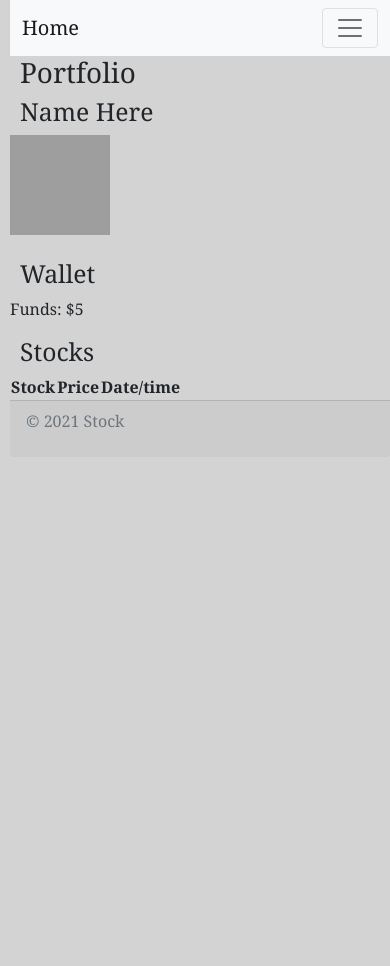
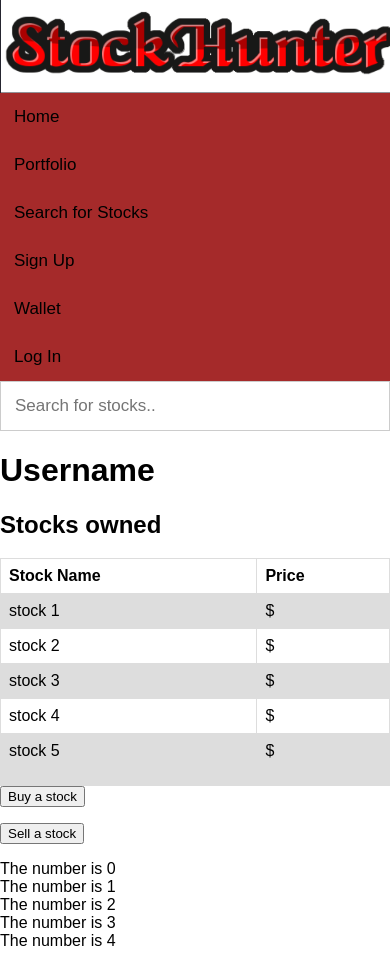
Before and after one commit to Abraca-Daniel/stockmarketreal, a Flask app: page /portfolio in a window 390 px wide; the page is wider, and only the part inside the window is pictured. Before the commit the page ends 428 px from the top of that part, so only its background shows below. Run offline with Flask 3, Linux system fonts and the light colour scheme; lists and menus that the app fills with data are empty; grey boxes are pictures that could not be loaded.

Commit message:
Final Mohammid Page Addtion
This will probably Stailize the Branch

```diff
--- a/FlaskPractice/app.py
+++ b/FlaskPractice/app.py
@@ -260,6 +260,10 @@ def transaction():
 def support():
     return render_template('support.html')
 
+@app.route("/searchstock")
+def searchstock():
+    return render_template('searchstock.html')
+
 @app.route("/faq")
 def faq():
    return render_template('faq.html')
--- a/FlaskPractice/templates/portfolio.html
+++ b/FlaskPractice/templates/portfolio.html
@@ -1,32 +1,192 @@
-{% extends "base.html" %}
-{% block body %}
+<! DOCTYPE html>
+<div style="text-align: left;"><img src="StockHunter.png" width="400"/></div>
+<html>
+<header>
+    <meta charset="utf-8" />
+    <title>PORTFOLIO - STOCKSITE</title>
+</header>
+<div class="topnav">
+  <a class="active" href="index.html">Home</a>
+  <a href="portfolio">Portfolio</a>
+  <a href="searchstock">Search for Stocks</a>
+   <a href="signup">Sign Up</a>
+   <a href="wallet.html">Wallet</a>
+   <a href="login">Log In</a>
 
-<h1>Portfolio</h1>
+  <input type="text" placeholder="Search for stocks..">
+</div>
+<meta name="viewport" content="width=device-width, initial-scale=1">
+<style>
+* {box-sizing: border-box;}
 
-<h2>Name Here</h2>
-<img src="https://upload.wikimedia.org/wikipedia/commons/a/ac/Default_pfp.jpg" height="100" width="100"><br>
-<br>
-<h2>Wallet</h2>
-<!-- Replace Hard Coding with pulling -->
-<p>Funds: $5</p>
+body {
+  margin: 0;
+  font-family: Arial, Helvetica, sans-serif;
+}
 
-<h2>Stocks</h2>
+.topnav {
+  overflow: hidden;
+  background-color: #A52A2A;
+}
+
+.topnav a {
+  float: left;
+  display: block;
+  color: black;
+  text-align: center;
+  padding: 14px 16px;
+  text-decoration: none;
+  font-size: 17px;
+}
+
+.topnav a:hover {
+  background-color: #ddd;
+  color: black;
+}
+
+.topnav a.active {
+  background-color: #A52A2A;
+  color: black;
+}
+
+.topnav input[type=text] {
+  float: right;
+  padding: 6px;
+  margin-top: 8px;
+  margin-right: 50px;
+  border: none;
+  font-size: 17px;
+}
+
+@media screen and (max-width: 600px) {
+  .topnav a, .topnav input[type=text] {
+    float: none;
+    display: block;
+    text-align: left;
+    width: 100%;
+    margin: 0;
+    padding: 14px;
+  }
+
+  .topnav input[type=text] {
+    border: 1px solid #ccc;
+  }
+}
+</style>
+</head>
+<style>
+table {
+  font-family: arial, sans-serif;
+  border-collapse: collapse;
+  width: 100%;
+}
+
+td, th {
+  border: 1px solid #dddddd;
+  text-align: left;
+  padding: 8px;
+}
+
+tr:nth-child(even) {
+  background-color: #dddddd;
+}
+</style>
+</head>
+<body>
+<h1>Username</h1>
+<h2>Stocks owned</h2>
 
 <table>
-    <tr>
-        <th>Stock</th>
-        <th>Price</th>
-        <th>Date/time</th>
-    </tr>
-    {% for p in portfolio %}
-    <!-- Display each item in portfolio, where the portfolio's userID matches the currently logged in user-->
-    <tr>
-        <td>{{ p.ticker}}</td>
-        <td>{{ p.price}}</td>
-        <td>{{ p.date}}</td>
-    </tr>
-    {% endfor %}
+  <tr>
+    <th>Stock Name</th>
+    <th>Price</th>
+  </tr>
+  <tr>
+    <td>stock 1</td>
+    <td>$</td>
+  </tr>
+  <tr>
+  <td>stock 2</td>
+    <td>$</td>
+  </tr>
+  <tr>
+  <td>stock 3</td>
+    <td>$</td>
+  </tr>
+  <tr>
+  <td>stock 4</td>
+    <td>$</td>
+  </tr>
+  <td>stock 5</td>
+    <td>$</td>
+  </tr>
+  <tr>
+  <tr>
+    <td></td>
+    <td></td>
+  </tr>
+  <tr>
+  </tr>
 </table>
 
+</body>
+</html>
+<html>
 
-{% endblock %}
+
+ </body>
+
+
+ <html>
+
+</body>
+</html>
+
+</body>
+</html>
+<button onclick="byS()">Buy a stock</button>
+
+<p id="Button2"></p>
+
+<script>
+function byS() {
+  var txt;
+  if (confirm("Are you sure you want to buy this stock?")) {
+    txt = "stock purchased!";
+  } else {
+    txt = "Transaction is cancelled!";
+  }
+  document.getElementById("Button2").innerHTML = txt;
+}
+</script>
+</body>
+</html>
+<button onclick="seS()">Sell a stock</button>
+
+<p id="Button1"></p>
+
+<script>
+function seS() {
+  var txt;
+  if (confirm("Are you sure you want to sell this stock?")) {
+    txt = "stock sold!";
+  } else {
+    txt = "Transcation is cancelled!";
+  }
+  document.getElementById("Button1").innerHTML = txt;
+}
+</script>
+
+<p id="button1"></p>
+<script>
+let text = "";
+
+for (let i = 0; i < 5; i++) {
+  text += "The number is " + i + "<br>";
+}
+
+document.getElementById("button1").innerHTML = text;
+</script>
+
+</body>
+</html>
--- a/FlaskPractice/templates/trade.html
+++ b/FlaskPractice/templates/trade.html
@@ -20,6 +20,7 @@
 </form>
 <br>
 <h1>Sell a Stock</h1>
+<!--Draw short list of stocks on current users portfolio-->
 <form method="post">
     <div class="mb-3">
       <label for="stockSymbol" class="form-label">Stock Symbol (5 character max!):</label>
```
Also changed, not shown: FlaskPractice/templates/login.html (+161 -18 lines), FlaskPractice/templates/searchstock.html (added, +89 -0 lines), FlaskPractice/templates/signup.html (+5 -5 lines), FlaskPractice/templates/StockHunter.png (added).
